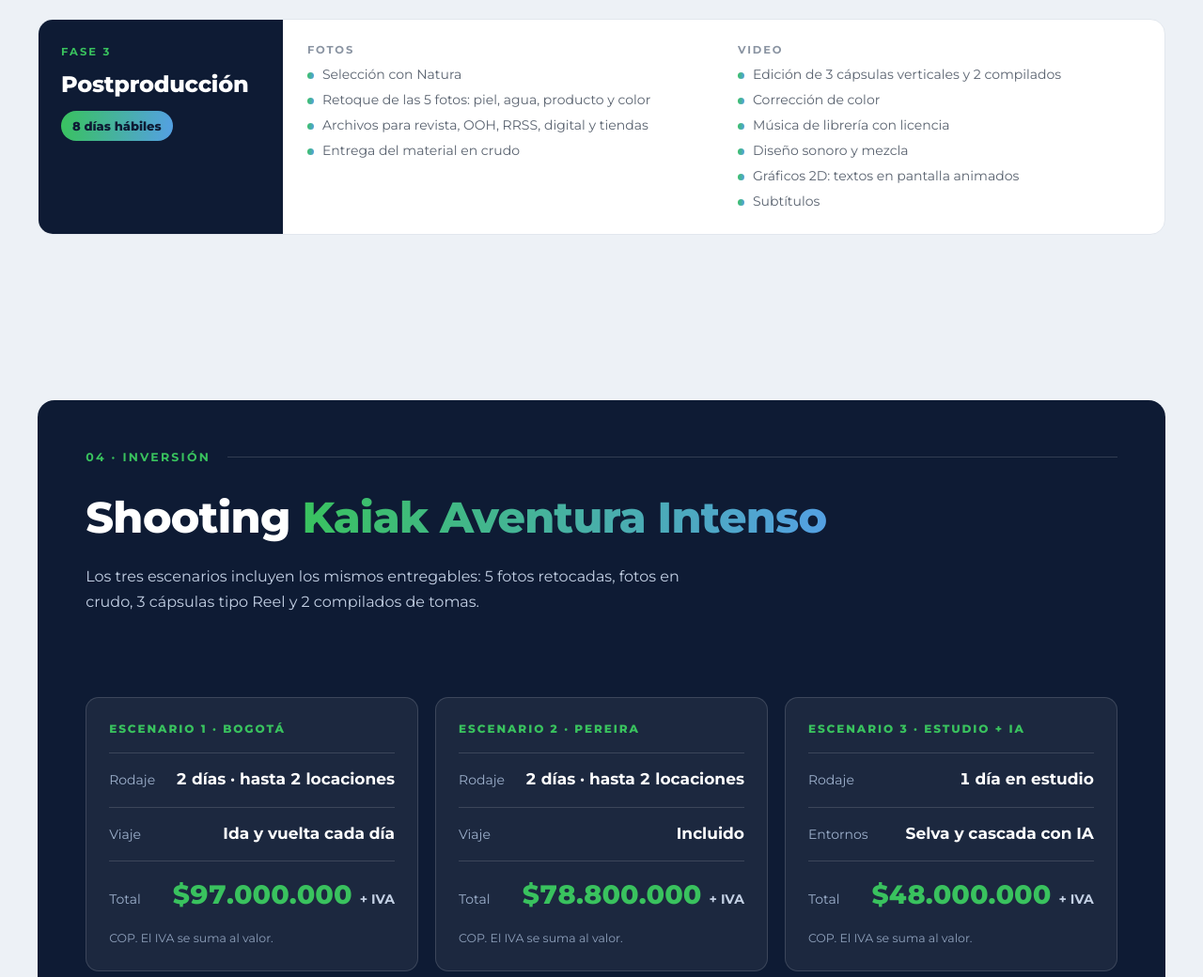
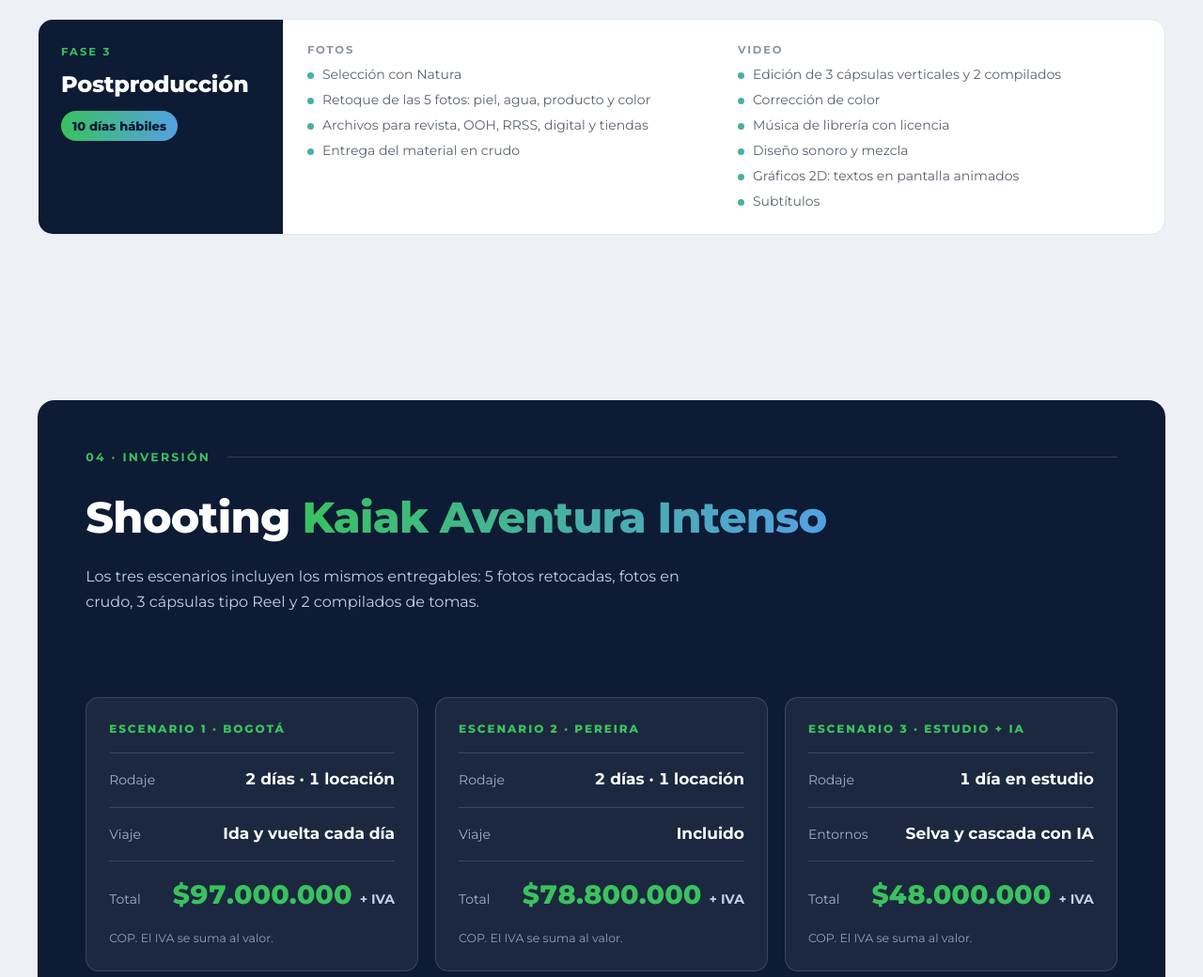
Before and after one commit to anasamsa/propuesta-natura-kaiak-2027, a plain HTML site: page index.html in a window 1280 px wide. Shown: the part 6447-7487 px from the top of the page at 94% size. Drawn offline with Linux system fonts and the light colour scheme.

Commit message:
Una sola locación y postproducción de 10 días hábiles
Co-Authored-By: Claude Opus 5.5 <noreply@anthropic.com>

```diff
--- a/index.html
+++ b/index.html
@@ -449,11 +449,11 @@ tfoot td{border-bottom:0;font-weight:800;background:var(--tint)}
         <div class="phase__b"><div class="grp"><span class="k">Equipo humano</span><ul class="dots"><li>Productor general</li></ul></div><div class="grp"><span class="k">Incluye</span><ul class="dots"><li>Scouting y visita técnica</li><li>Permisos de locación</li><li>Plan de rodaje y call sheet</li><li>Guion visual de los videos</li><li>Propuesta de vestuario, arte, maquillaje y peinado</li></ul></div></div>
       </div>
       <div class="phase">
-        <div class="phase__h"><span class="tk">Fase 2</span><h3>Producción</h3><span class="dur">2 días de rodaje</span><p>Hasta 2 locaciones. Los 3 reels se graban en una sola, en un entorno de naturaleza.</p></div>
+        <div class="phase__h"><span class="tk">Fase 2</span><h3>Producción</h3><span class="dur">2 días de rodaje</span><p>1 locación. Los 3 reels se graban ahí, en un entorno de naturaleza.</p></div>
         <div class="phase__b"><div class="grp"><span class="k">Equipo humano</span><ul class="dots"><li>Director general</li><li>Productor de campo</li><li>Fotógrafo</li><li>Asistente de fotografía</li><li>Director de fotografía</li><li>Camarógrafo</li><li>Asistente de cámara</li><li>Gaffer</li><li>Eléctrico</li><li>Director de arte</li><li>Asistente de arte</li><li>Vestuarista</li><li>Maquillador</li><li>Peinador</li><li>Camarógrafo de backstage</li><li>Manejo de material (DIT)</li></ul></div><div class="grp"><span class="k">Equipo técnico</span><ul class="dots"><li>Cámara de cine 4K con lentes de cine</li><li>Cámara de foto de alta resolución con lentes fijos</li><li>Estabilizador y drone</li><li>Iluminación, reflectores, difusores y banderas</li><li>Atomizadores y niebla para el rocío</li><li>Monitoreo</li></ul></div><div class="grp"><span class="k">Logística</span><ul class="dots"><li>Transporte del equipo humano y técnico</li><li>Transporte del embajador</li><li>Alimentación e hidratación del equipo y del embajador</li><li>Vestuario del embajador</li><li>Almacenamiento y respaldo del material</li></ul></div></div>
       </div>
       <div class="phase">
-        <div class="phase__h"><span class="tk">Fase 3</span><h3>Postproducción</h3><span class="dur">8 días hábiles</span></div>
+        <div class="phase__h"><span class="tk">Fase 3</span><h3>Postproducción</h3><span class="dur">10 días hábiles</span></div>
         <div class="phase__b"><div class="grp"><span class="k">Fotos</span><ul class="dots"><li>Selección con Natura</li><li>Retoque de las 5 fotos: piel, agua, producto y color</li><li>Archivos para revista, OOH, RRSS, digital y tiendas</li><li>Entrega del material en crudo</li></ul></div><div class="grp"><span class="k">Video</span><ul class="dots"><li>Edición de 3 cápsulas verticales y 2 compilados</li><li>Corrección de color</li><li>Música de librería con licencia</li><li>Diseño sonoro y mezcla</li><li>Gráficos 2D: textos en pantalla animados</li><li>Subtítulos</li></ul></div></div>
       </div>
     </div>
@@ -472,14 +472,14 @@ tfoot td{border-bottom:0;font-weight:800;background:var(--tint)}
       <div class="calcs">
         <div class="calc">
           <span class="optk">Escenario 1 · Bogotá</span>
-          <div class="rowv"><span>Rodaje</span><b>2 días · hasta 2 locaciones</b></div>
+          <div class="rowv"><span>Rodaje</span><b>2 días · 1 locación</b></div>
           <div class="rowv"><span>Viaje</span><b>Ida y vuelta cada día</b></div>
           <div class="rowv total"><span>Total</span><b class="num">$97.000.000 <small class="iva">+ IVA</small></b></div>
           <small>COP. El IVA se suma al valor.</small>
         </div>
         <div class="calc">
           <span class="optk">Escenario 2 · Pereira</span>
-          <div class="rowv"><span>Rodaje</span><b>2 días · hasta 2 locaciones</b></div>
+          <div class="rowv"><span>Rodaje</span><b>2 días · 1 locación</b></div>
           <div class="rowv"><span>Viaje</span><b>Incluido</b></div>
           <div class="rowv total"><span>Total</span><b class="num">$78.800.000 <small class="iva">+ IVA</small></b></div>
           <small>COP. El IVA se suma al valor.</small>
```
